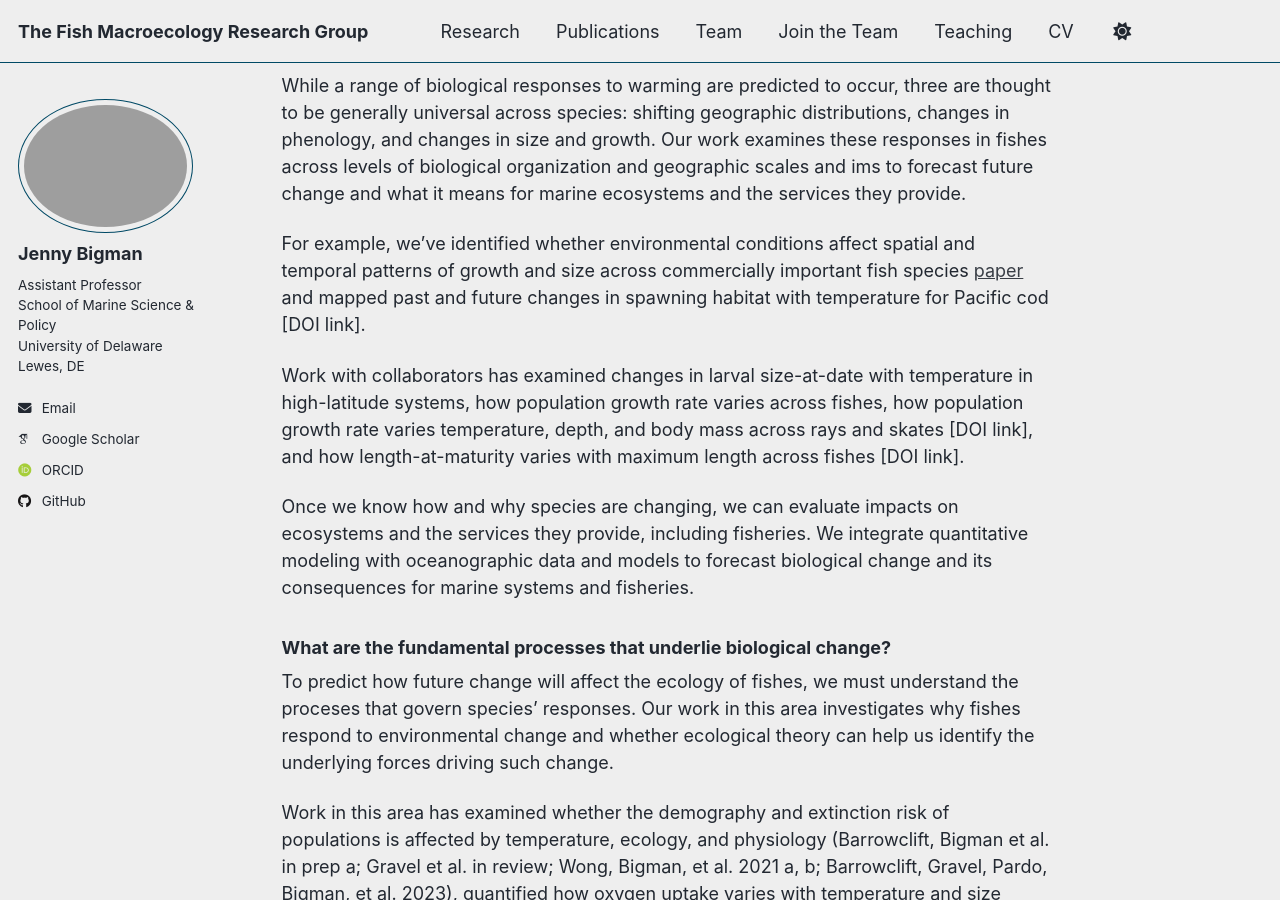
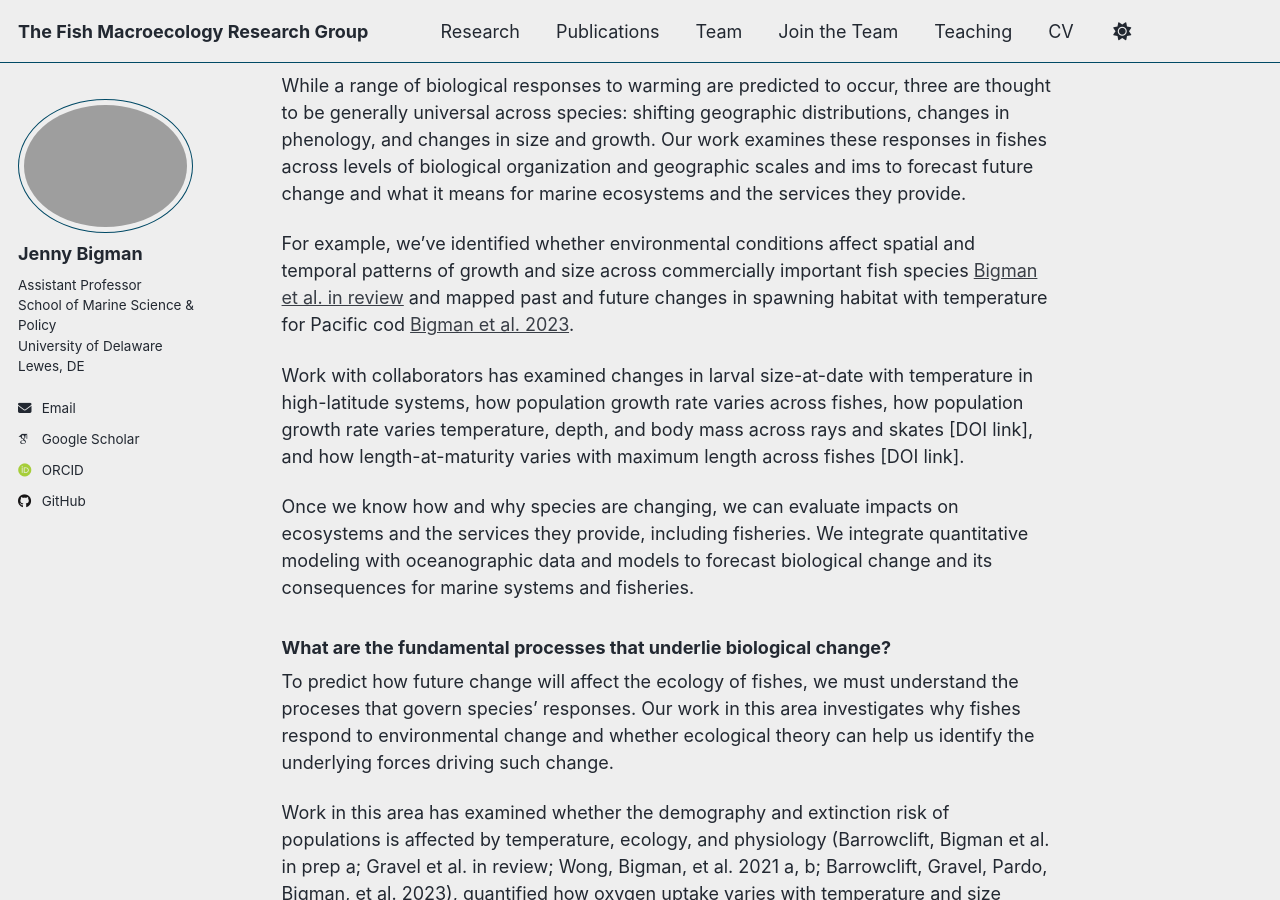
Before and after one commit to jennybigman/jennybigman.github.io, a Jekyll site: the page built from _pages/research.md, in a window 1280 px wide and 900 px high, scrolled down 328 px. Built offline with Jekyll 4.4.1, drawn with Linux system fonts in a browser that asks for light colours; some web fonts are replaced; a script that is not in the unit is left out.

Commit message:
Update research.md

```diff
--- a/_pages/research.md
+++ b/_pages/research.md
@@ -11,7 +11,7 @@ author_profile: true
 
 While a range of biological responses to warming are predicted to occur, three are thought to be generally universal across  species: shifting geographic distributions, changes in phenology, and changes in size and growth. Our work examines these responses in fishes across levels of biological organization and geographic scales and ims to forecast future change and what it means for marine ecosystems and the services they provide.
 
-For example, we've identified whether environmental conditions affect spatial and temporal patterns of growth and size across commercially important fish species [paper](https://www.biorxiv.org/content/10.1101/2025.09.02.673738v1.abstract) and mapped past and future changes in spawning habitat with temperature for Pacific cod [DOI link].
+For example, we've identified whether environmental conditions affect spatial and temporal patterns of growth and size across commercially important fish species [Bigman et al. in review](https://www.biorxiv.org/content/10.1101/2025.09.02.673738v1.abstract) and mapped past and future changes in spawning habitat with temperature for Pacific cod [Bigman et al. 2023](https://academic.oup.com/icesjms/article/82/1/fsad096/7204287).
 
 Work with collaborators has examined changes in larval size-at-date with temperature in high-latitude systems, how population growth rate varies across fishes, how population growth rate varies temperature, depth, and body mass across rays and skates [DOI link], and how length-at-maturity varies with maximum length across fishes [DOI link].
 
```
